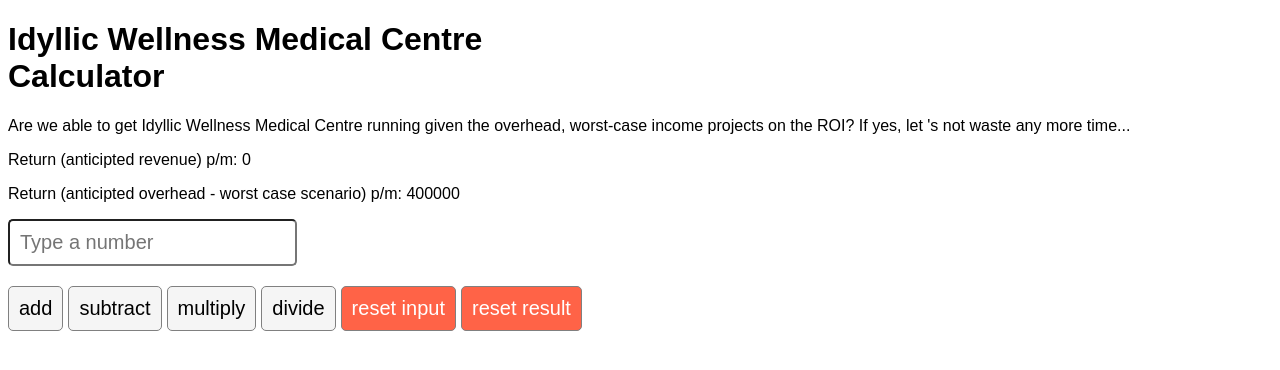
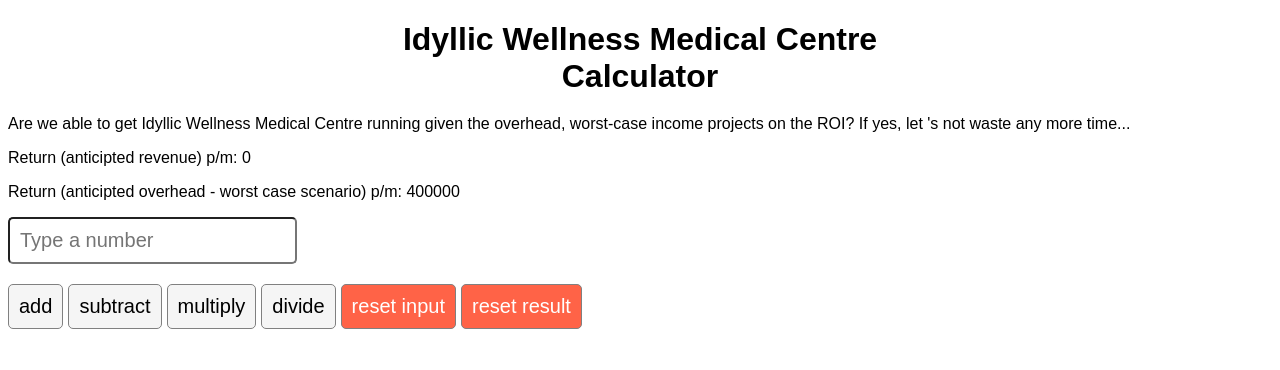
Before and after one commit to ericgitangu/reactlab, a React (Create React App) app: page / in a window 1280 px wide. Shown: the top 370 px of the page. Built offline with nearby package versions, Linux system fonts and the light colour scheme.

Commit message:
Meta Android Developer Specialization - React basics final project, a simple react calculator. Final code refactor and code documentation.

```diff
--- a/src/App.css
+++ b/src/App.css
@@ -21,3 +21,7 @@ button:nth-last-child(1) {
     background: tomato;
     color: white;
 }
+h1 {
+    margin-bottom: 20px;
+    text-align: center;
+}
--- a/src/index.js
+++ b/src/index.js
@@ -1,5 +1,9 @@
 import ReactDOM from 'react-dom/client';
 import App from './App';
+import React from 'react';
 
-const root = ReactDOM.createRoot(document.getElementById('root'));
+const rootElement = document.getElementById('root');
+
+// @ts-ignore
+const root = ReactDOM.createRoot(rootElement);
 root.render(<App />);
```
